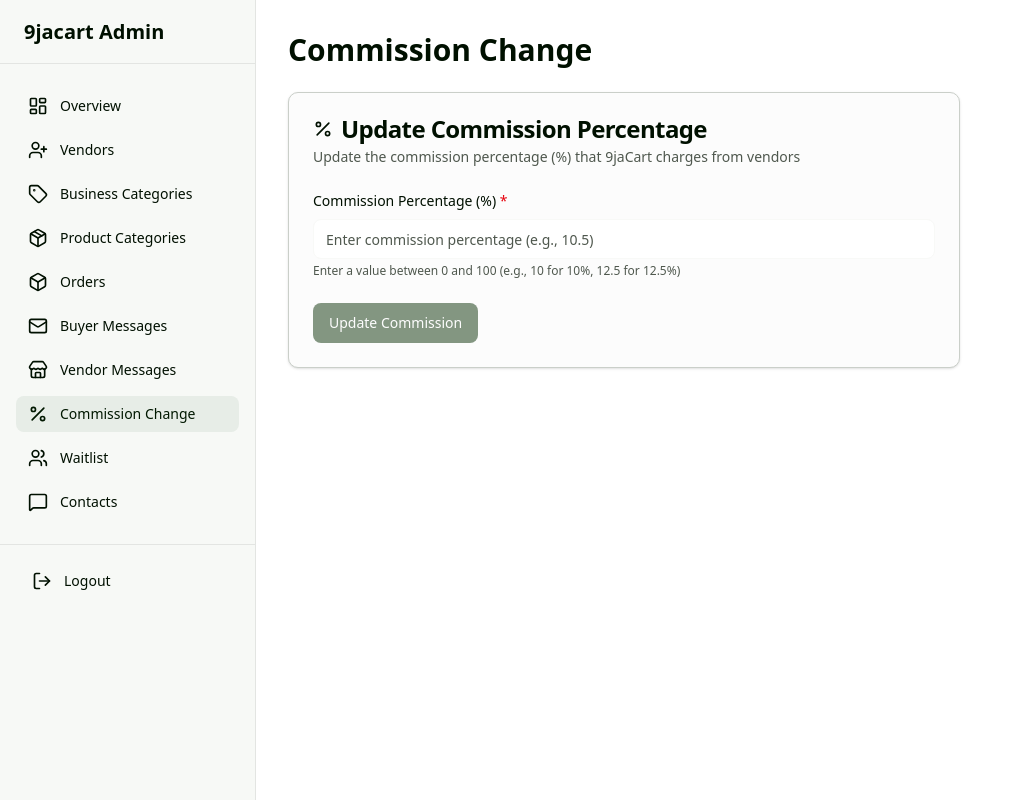
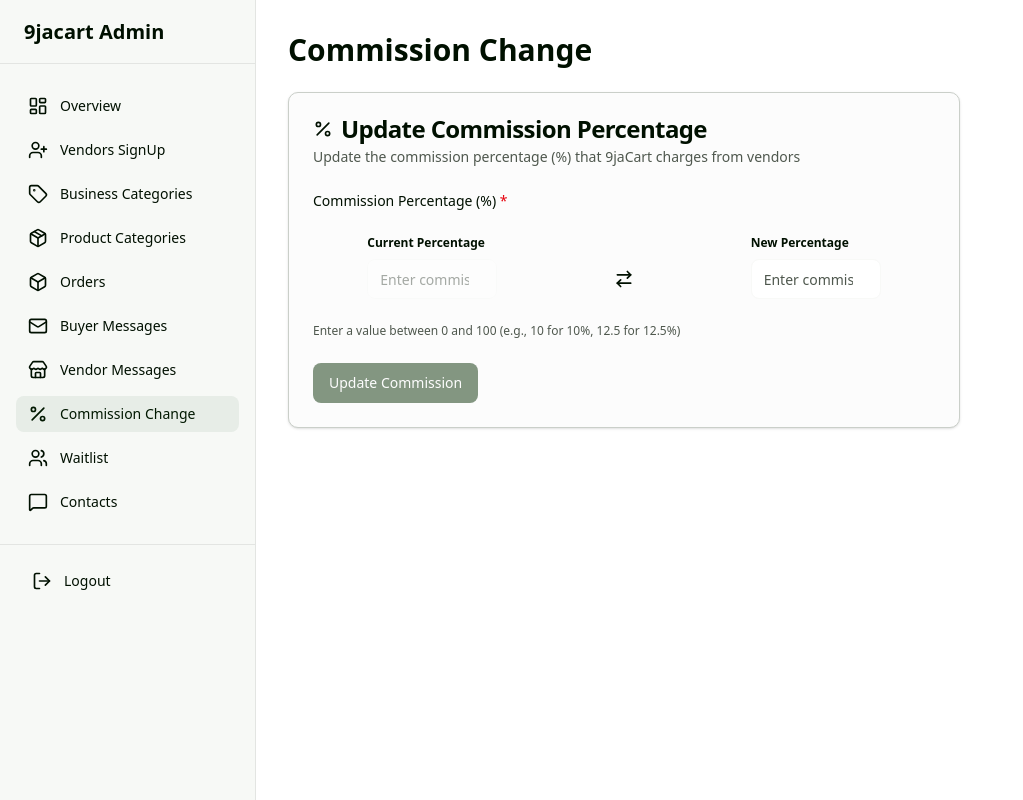
Before and after one commit to aisha-unleashified-001/9ja-admin, a React (Vite) app: page /dashboard/commission-change in a window 1280 px wide. Shown: the whole page, without its empty margins (0-1023 px from the left). Built offline with nearby package versions, Linux system fonts and the light colour scheme; sample sign-in values are in the browser's storage.

Commit message:
feedback update

```diff
--- a/src/components/Layout/Sidebar.tsx
+++ b/src/components/Layout/Sidebar.tsx
@@ -25,7 +25,11 @@
 
 const navigation = [
   { name: "Overview", href: "/dashboard", icon: LayoutDashboard },
-  { name: "Vendors", href: "/dashboard/vendor-signups", icon: UserPlus },
+  {
+    name: "Vendors SignUp",
+    href: "/dashboard/vendor-signups",
+    icon: UserPlus,
+  },
   {
     name: "Business Categories",
     href: "/dashboard/business-categories",
@@ -39,7 +43,11 @@
   { name: "Orders", href: "/dashboard/orders", icon: Box },
   { name: "Buyer Messages", href: "/dashboard/buyer-messages", icon: Mail },
   { name: "Vendor Messages", href: "/dashboard/vendor-messages", icon: Store },
-  { name: "Commission Change", href: "/dashboard/commission-change", icon: Percent },
+  {
+    name: "Commission Change",
+    href: "/dashboard/commission-change",
+    icon: Percent,
+  },
   { name: "Waitlist", href: "/dashboard/waitlist", icon: Users },
   { name: "Contacts", href: "/dashboard/contacts", icon: MessageSquare },
 ];
--- a/src/config/env.ts
+++ b/src/config/env.ts
@@ -5,6 +5,11 @@
     (import.meta.env.DEV ? "http://api.9jacart.ng" : "https://api.9jacart.ng"),
   IS_DEVELOPMENT: import.meta.env.DEV,
   IS_PRODUCTION: import.meta.env.PROD,
+  API_DOCUMENTS_URL:
+    import.meta.env.VITE_API_DOCUMENTS_URL ||
+    (import.meta.env.DEV
+      ? "http://api.9jacart.ng/documents/"
+      : "https://api.9jacart.ng/documents/"),
 };
 
 // In development, HTTP is used by default to avoid SSL certificate issues
--- a/src/pages/CommissionChange.tsx
+++ b/src/pages/CommissionChange.tsx
@@ -1,4 +1,4 @@
-import { useState } from "react";
+import { useEffect, useState } from "react";
 import {
   Card,
   CardContent,
@@ -8,12 +8,14 @@
 } from "../components/ui/Card";
 import { Button } from "../components/ui/Button";
 import { Input } from "../components/ui/Input";
-import { Percent } from "lucide-react";
+import { ArrowRightLeft, Percent } from "lucide-react";
 import { apiService } from "../services/api";
 import toast from "react-hot-toast";
 
 export function CommissionChange() {
   const [commission, setCommission] = useState<string>("");
+  // eslint-disable-next-line @typescript-eslint/no-unused-vars
+  const [currenCommission, setCurrentCommission] = useState<string>("");
   const [loading, setLoading] = useState(false);
   const [error, setError] = useState<string | null>(null);
 
@@ -23,7 +25,11 @@
 
     // Validate input
     const commissionValue = parseFloat(commission);
-    if (isNaN(commissionValue) || commissionValue < 0 || commissionValue > 100) {
+    if (
+      isNaN(commissionValue) ||
+      commissionValue < 0 ||
+      commissionValue > 100
+    ) {
       setError("Please enter a valid commission percentage between 0 and 100");
       return;
     }
@@ -50,6 +56,20 @@
     }
   };
 
+  // eslint-disable-next-line @typescript-eslint/no-unused-vars
+  const fetchCommission = async () => {
+    try {
+      const response = await apiService.getCommission();
+      setCurrentCommission(response.data?.toString() || "");
+    } catch (err) {
+      console.error("Failed to fetch current commission:", err);
+    }
+  };
+
+  useEffect(() => {
+    // fetchCommission();
+  }, []);
+
   return (
     <div className="space-y-6">
       <div className="flex items-center justify-between">
@@ -64,7 +84,8 @@
               Update Commission Percentage
             </CardTitle>
             <CardDescription>
-              Update the commission percentage (%) that 9jaCart charges from vendors
+              Update the commission percentage (%) that 9jaCart charges from
+              vendors
             </CardDescription>
           </CardHeader>
           <CardContent>
@@ -77,6 +98,32 @@
                   Commission Percentage (%){" "}
                   <span className="text-destructive">*</span>
                 </label>
+                <div className="flex items-center justify-around gap-2 my-6">
+                  <div className="flex flex-col gap-2">
+                    <span className="text-xs font-semibold">
+                      Current Percentage
+                    </span>
+                    <Input
+                      id="commission"
+                      type="number"
+                      min="0"
+                      max="100"
+                      step="0.01"
+                      value={commission}
+                      onChange={(e) => setCommission(e.target.value)}
+                      placeholder="Enter commission percentage (e.g., 10.5)"
+                      required
+                      disabled={true}
+                    />
+                  </div>
+                  <ArrowRightLeft
+                    className="font-light place-items-center mt-6"
+                    size={20}
+                  />
+                  <div className="flex flex-col gap-2">
+                    <span className="text-xs font-semibold">
+                      New Percentage
+                    </span>
                     <Input
                       id="commission"
                       type="number"
@@ -89,8 +136,11 @@
                       required
                       disabled={loading}
                     />
+                  </div>
+                </div>
                 <p className="text-xs text-muted-foreground mt-1">
-                  Enter a value between 0 and 100 (e.g., 10 for 10%, 12.5 for 12.5%)
+                  Enter a value between 0 and 100 (e.g., 10 for 10%, 12.5 for
+                  12.5%)
                 </p>
               </div>
 
@@ -101,10 +151,7 @@
               )}
 
               <div className="flex items-center gap-3">
-                <Button
-                  type="submit"
-                  disabled={loading || !commission}
-                >
+                <Button type="submit" disabled={loading || !commission}>
                   {loading ? "Updating..." : "Update Commission"}
                 </Button>
               </div>
--- a/src/pages/VendorSignupDetail.tsx
+++ b/src/pages/VendorSignupDetail.tsx
@@ -27,6 +27,7 @@
 } from "lucide-react";
 import { apiService } from "../services/api";
 import type { VendorSignup } from "../types/api";
+import { config } from "@/config/env";
 
 export function VendorSignupDetail() {
   const { id: vendorId } = useParams<{ id: string }>();
@@ -579,7 +580,9 @@
         <div className="fixed inset-0 bg-black/60 flex items-center justify-center z-50 p-4">
           <Card className="w-full max-w-3xl h-[80vh] flex flex-col">
             <div className="flex items-center justify-between p-4 border-b">
-              <h2 className="text-lg font-semibold">Document Viewer</h2>
+              <h2 className="text-lg font-semibold">
+                {documentUrl.split(config.API_DOCUMENTS_URL).pop()}
+              </h2>
               <Button
                 variant="outline"
                 size="sm"
--- a/src/pages/VendorSignups.tsx
+++ b/src/pages/VendorSignups.tsx
@@ -1,20 +1,37 @@
-import { useEffect, useState } from 'react';
-import { Link } from 'react-router-dom';
-import { Card, CardContent, CardDescription, CardHeader, CardTitle } from '../components/ui/Card';
-import { Button } from '../components/ui/Button';
-import { Input } from '../components/ui/Input';
-import { Eye, ChevronLeft, ChevronRight, Download, Building, User, Phone, Mail, Search, Filter } from 'lucide-react';
-import { apiService } from '../services/api';
-import type { VendorSignup } from '../types/api';
-import { vendorSignupsToCSV, downloadCSV } from '../utils/csvExport';
+import { useEffect, useState } from "react";
+import { Link } from "react-router-dom";
+import {
+  Card,
+  CardContent,
+  CardDescription,
+  CardHeader,
+  CardTitle,
+} from "../components/ui/Card";
+import { Button } from "../components/ui/Button";
+import { Input } from "../components/ui/Input";
+import {
+  Eye,
+  ChevronLeft,
+  ChevronRight,
+  Download,
+  Building,
+  User,
+  Phone,
+  Mail,
+  Search,
+  Filter,
+} from "lucide-react";
+import { apiService } from "../services/api";
+import type { VendorSignup } from "../types/api";
+import { vendorSignupsToCSV, downloadCSV } from "../utils/csvExport";
 
-type StatusFilterKey = 'active' | 'approved' | 'pending' | 'suspended';
+type StatusFilterKey = "active" | "approved" | "pending" | "suspended";
 type StatusFilters = Record<StatusFilterKey, boolean>;
 
 export function VendorSignups() {
   const [signups, setSignups] = useState<VendorSignup[]>([]);
   const [filteredSignups, setFilteredSignups] = useState<VendorSignup[]>([]);
-  const [searchQuery, setSearchQuery] = useState('');
+  const [searchQuery, setSearchQuery] = useState("");
   const [statusFilters, setStatusFilters] = useState<StatusFilters>({
     active: false,
     approved: false,
@@ -33,21 +50,26 @@
     setError(null);
     try {
       const response = await apiService.getAllVendorSignups();
-      console.log('Vendor Signups API Response:', response);
+      console.log("Vendor Signups API Response:", response);
 
       if (response.data && Array.isArray(response.data)) {
         setSignups(response.data);
         setFilteredSignups(response.data);
         setCurrentPage(1);
       } else {
-        console.error('Unexpected vendor signups response structure:', response);
+        console.error(
+          "Unexpected vendor signups response structure:",
+          response
+        );
         setSignups([]);
         setFilteredSignups([]);
         setCurrentPage(1);
       }
     } catch (error) {
-      console.error('Failed to fetch vendor signups:', error);
-      setError(error instanceof Error ? error.message : 'Failed to load vendor signups');
+      console.error("Failed to fetch vendor signups:", error);
+      setError(
+        error instanceof Error ? error.message : "Failed to load vendor signups"
+      );
       setSignups([]);
       setFilteredSignups([]);
       setCurrentPage(1);
@@ -81,12 +103,17 @@
 
     if (hasStatusFilters) {
       filtered = filtered.filter((signup) => {
-        const matchesActive = statusFilters.active && signup.isActive === '1';
-        const matchesApproved = statusFilters.approved && signup.isApproved === '1';
-        const matchesPending = statusFilters.pending && signup.isApproved !== '1';
-        const matchesSuspended = statusFilters.suspended && signup.isSuspended === '1';
+        const matchesActive = statusFilters.active && signup.isActive === "1";
+        const matchesApproved =
+          statusFilters.approved && signup.isApproved === "1";
+        const matchesPending =
+          statusFilters.pending && signup.isApproved !== "1";
+        const matchesSuspended =
+          statusFilters.suspended && signup.isSuspended === "1";
 
-        return matchesActive || matchesApproved || matchesPending || matchesSuspended;
+        return (
+          matchesActive || matchesApproved || matchesPending || matchesSuspended
+        );
       });
     }
 
@@ -122,19 +149,19 @@
       const response = await apiService.getAllVendorSignups();
       if (response.data && Array.isArray(response.data)) {
         const csvContent = vendorSignupsToCSV(response.data);
-        const timestamp = new Date().toISOString().split('T')[0];
+        const timestamp = new Date().toISOString().split("T")[0];
         downloadCSV(csvContent, `vendor-signups-${timestamp}.csv`);
       }
     } catch (error) {
-      console.error('Failed to export vendor signups:', error);
-      setError('Failed to export vendor signups. Please try again.');
+      console.error("Failed to export vendor signups:", error);
+      setError("Failed to export vendor signups. Please try again.");
     } finally {
       setExporting(false);
     }
   };
 
   const getStatusBadge = (isActive: string) => {
-    return isActive === '1' ? (
+    return isActive === "1" ? (
       <span className="inline-flex items-center px-2 py-1 rounded-full text-xs font-medium bg-green-100 text-green-800">
         Active
       </span>
@@ -146,7 +173,7 @@
   };
 
   const getApprovalBadge = (isApproved: string) => {
-    return isApproved === '1' ? (
+    return isApproved === "1" ? (
       <span className="inline-flex items-center px-2 py-1 rounded-full text-xs font-medium bg-blue-100 text-blue-800">
         Approved
       </span>
@@ -158,7 +185,7 @@
   };
 
   const getSuspensionBadge = (isSuspended: string) => {
-    return isSuspended === '1' ? (
+    return isSuspended === "1" ? (
       <span className="inline-flex items-center px-2 py-1 rounded-full text-xs font-medium bg-red-100 text-red-800">
         Suspended
       </span>
@@ -175,7 +202,7 @@
   if (loading) {
     return (
       <div className="space-y-6">
-        <h1 className="text-3xl font-bold">Vendors</h1>
+        <h1 className="text-3xl font-bold">Vendors SignUp</h1>
         <Card className="animate-pulse">
           <CardContent className="p-6">
             <div className="space-y-4">
@@ -192,7 +219,7 @@
   if (error) {
     return (
       <div className="space-y-6">
-        <h1 className="text-3xl font-bold">Vendors</h1>
+        <h1 className="text-3xl font-bold">Vendors SignUp</h1>
         <Card>
           <CardContent className="p-6 text-center">
             <p className="text-destructive mb-4">{error}</p>
@@ -208,7 +235,7 @@
   return (
     <div className="space-y-6">
       <div className="flex items-center justify-between">
-        <h1 className="text-3xl font-bold">Vendors</h1>
+        <h1 className="text-3xl font-bold">Vendors SignUp</h1>
         <div className="flex items-center gap-4">
           <div className="text-sm text-muted-foreground">
             {signups.length} vendor applications
@@ -219,7 +246,7 @@
             variant="outline"
           >
             <Download className="h-4 w-4 mr-2" />
-            {exporting ? 'Exporting...' : 'Export CSV'}
+            {exporting ? "Exporting..." : "Export CSV"}
           </Button>
         </div>
       </div>
@@ -252,6 +279,7 @@
               >
                 <Filter className="h-4 w-4" />
                 Filters
+                {activeFilterCount === 0 && <div className="rounded-full bg-primary/10 px-2.5 py-0.5"></div>}
                 {activeFilterCount > 0 && (
                   <span className="rounded-full bg-primary/10 px-2 py-0.5 text-xs font-medium text-primary">
                     {activeFilterCount}
@@ -261,13 +289,15 @@
 
               {showFilterPanel && (
                 <div className="absolute right-0 z-10 mt-2 w-64 rounded-lg border bg-background p-4 shadow-lg">
-                  <div className="mb-3 text-sm font-medium">Filter by status</div>
+                  <div className="mb-3 text-sm font-medium">
+                    Filter by status
+                  </div>
                   <div className="space-y-3 text-sm">
                     <label className="flex cursor-pointer items-center gap-2">
                       <input
                         type="checkbox"
                         checked={statusFilters.active}
-                        onChange={() => toggleStatusFilter('active')}
+                        onChange={() => toggleStatusFilter("active")}
                       />
                       Active
                     </label>
@@ -275,7 +305,7 @@
                       <input
                         type="checkbox"
                         checked={statusFilters.approved}
-                        onChange={() => toggleStatusFilter('approved')}
+                        onChange={() => toggleStatusFilter("approved")}
                       />
                       Approved
                     </label>
@@ -283,7 +313,7 @@
                       <input
                         type="checkbox"
                         checked={statusFilters.pending}
-                        onChange={() => toggleStatusFilter('pending')}
+                        onChange={() => toggleStatusFilter("pending")}
                       />
                       Pending Approval
                     </label>
@@ -291,13 +321,18 @@
                       <input
                         type="checkbox"
                         checked={statusFilters.suspended}
-                        onChange={() => toggleStatusFilter('suspended')}
+                        onChange={() => toggleStatusFilter("suspended")}
                       />
                       Suspended
                     </label>
                   </div>
                   <div className="mt-4 flex items-center justify-between">
-                    <Button variant="ghost" size="sm" onClick={clearStatusFilters} disabled={activeFilterCount === 0}>
+                    <Button
+                      variant="ghost"
+                      size="sm"
+                      onClick={clearStatusFilters}
+                      disabled={activeFilterCount === 0}
+                    >
                       Clear
                     </Button>
                     <Button size="sm" onClick={() => setShowFilterPanel(false)}>
@@ -307,20 +342,23 @@
                 </div>
               )}
             </div>
-            {(searchQuery || activeFilterCount > 0) && (
-              <p className="text-sm text-muted-foreground md:text-right">
-                Found {filteredSignups.length} result{filteredSignups.length !== 1 ? 's' : ''}
-              </p>
-            )}
+            {/* {(searchQuery || activeFilterCount > 0) && ( */}
+            <p className="text-sm text-muted-foreground md:text-right">
+              {filteredSignups?.length} Vendor
+              {filteredSignups?.length !== 1 ? "s" : ""}
+            </p>
+            {/* )} */}
           </div>
 
           {totalItems === 0 ? (
             <div className="text-center py-8">
               <p className="text-muted-foreground mb-4">
-                {searchQuery ? 'No vendors match your search' : 'No vendor signups found'}
+                {searchQuery
+                  ? "No vendors match your search"
+                  : "No vendor signups found"}
               </p>
               {searchQuery ? (
-                <Button onClick={() => setSearchQuery('')} variant="outline">
+                <Button onClick={() => setSearchQuery("")} variant="outline">
                   Clear Search
                 </Button>
               ) : (
@@ -404,7 +442,8 @@
           {totalItems > perPage && (
             <div className="flex items-center justify-between mt-6 pt-4 border-t">
               <div className="text-sm text-muted-foreground">
-                Page {currentPage} of {totalPages} ({totalItems} total vendor{totalItems !== 1 ? 's' : ''})
+                Page {currentPage} of {totalPages} ({totalItems} total vendor
+                {totalItems !== 1 ? "s" : ""})
               </div>
               <div className="flex items-center gap-2">
                 <Button
@@ -431,7 +470,7 @@
 
           {totalItems <= perPage && totalItems > 0 && (
             <div className="mt-6 pt-4 border-t text-center text-sm text-muted-foreground">
-              Showing all {totalItems} vendor{totalItems !== 1 ? 's' : ''}
+              Showing all {totalItems} vendor{totalItems !== 1 ? "s" : ""}
             </div>
           )}
         </CardContent>
--- a/src/services/api.ts
+++ b/src/services/api.ts
@@ -491,6 +491,11 @@
       }
     );
   }
+  async getCommission(): Promise<ApiResponse<string | number>> {
+    return this.requestWithBasicAuth<ApiResponse<string | number>>(
+      `/backoffice/settings`
+    );
+  }
 
   // Tickets
   async getTickets(
```
Also changed, not shown: src/pages/Orders.tsx (+25 -20 lines), src/pages/Overview.tsx (+71 -39 lines), 1 other file (tests, documents, lock files or other folders). Lines whose indentation alone changed are shown as unchanged.
